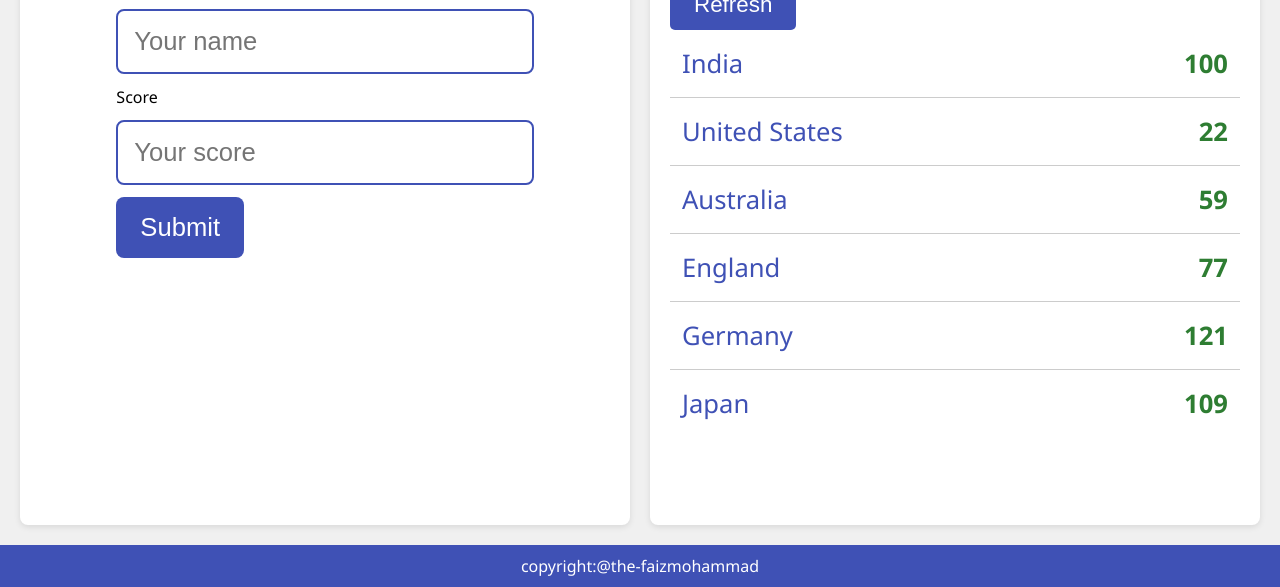
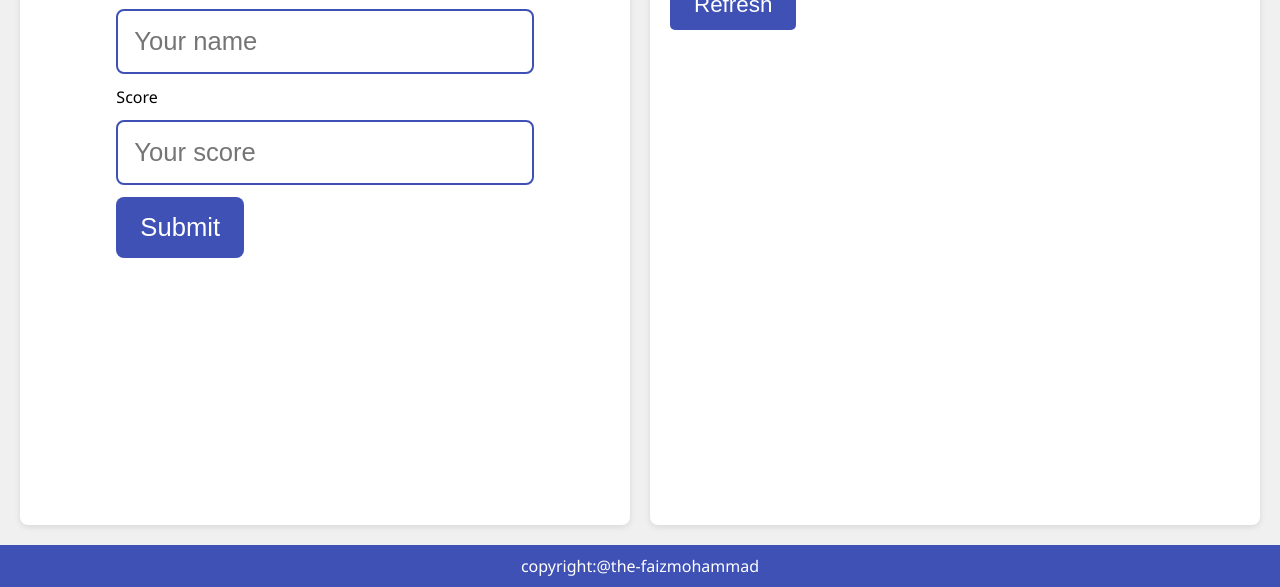
Before and after one commit to the-faizmohammad/leaderboard-game, a website built with webpack: page src/index.html in a window 1280 px wide. Shown: the part 213-800 px from the top of the page. Built offline with nearby package versions, Linux system fonts and the light colour scheme.

Commit message:
update index.html

```diff
--- a/src/index.html
+++ b/src/index.html
@@ -34,33 +34,9 @@
                 <h2 class="heading">Recent scores</h2>
                 <button id="scores-refresh" type="button">Refresh</button>
             </div>
-            <ul class="scores-list">
-                <!-- example list elements (scores) -->
-                <li>
-                    <p class="country">India</p>
-                    <p class="score-value">100</p>
-                </li>
-                <li>
-                    <p class="country">United States</p>
-                    <p class="score-value">22</p>
-                </li>
-                <li>
-                    <p class="country">Australia</p>
-                    <p class="score-value">59</p>
-                </li>
-                <li>
-                    <p class="country">England</p>
-                    <p class="score-value">77</p>
-                </li>
-                <li>
-                    <p class="country">Germany</p>
-                    <p class="score-value">121</p>
-                </li>
-                <li>
-                    <p class="country">Japan</p>
-                    <p class="score-value">109</p>
-                </li>
-            </ul>
+            <ol class="scores-list" id="leaderboard-list">
+                <!-- Sorted list of countries will be displayed here -->
+            </ol>
         </section>
 </main>
 <footer class="footer">
```
